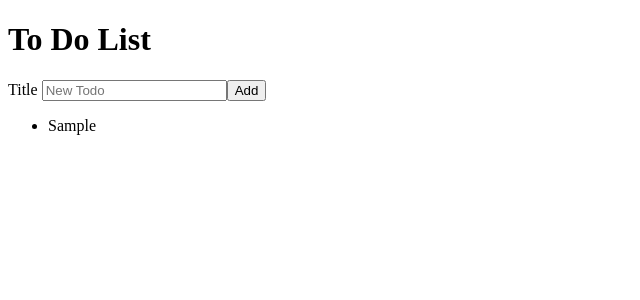
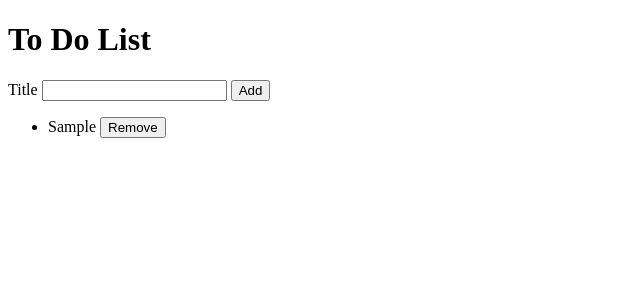
Before and after one commit to ofeterovskaya/react-todo, a React (Create React App) app: page / in a window 1280 px wide. Both pictures are taken after typing "Sample" into the empty fields and a click on the button "Add". Shown: the top 300 px of the page, without its empty margins (0-640 px from the left). Built offline with nearby package versions, Linux system fonts and the light colour scheme.

Commit message:
created reusable lable component, added focus(imperative/declarative component), remove button

```diff
--- a/src/AddTodoForm.js
+++ b/src/AddTodoForm.js
@@ -1,4 +1,5 @@
-import React,{ useState } from 'react';
+import React,{ useState, useEffect, useRef} from 'react';
+import InputWithLabel from "./InputWithLabel";
 
 function AddTodoForm ({onAddTodo}) {
     //create
@@ -22,13 +23,19 @@ function AddTodoForm ({onAddTodo}) {
     }
     return (
         <form onSubmit = {handleAddTodo}>
-            <label htmlFor="todoTitle"> Title </label>
-            <input type = "text"
-                   placeholder = "New Todo"
-                   name = "title"
-                   id = "todoTitle"
-                   value = {todoTitle}
-                   onChange = {handleTitleChange} />
+
+            <InputWithLabel
+                type = "text"
+                // placeholder = "New Todo"
+                name = "title"
+                id = "todoTitle"
+                value = {todoTitle}
+                onChange = {handleTitleChange}
+                autoFocus
+            >
+                Title
+            </InputWithLabel>
+            &nbsp;
             <button type ="submit"> Add </button>
         </form>
     );
--- a/src/App.js
+++ b/src/App.js
@@ -1,6 +1,7 @@
 import React, {useState, useEffect} from 'react';
 import TodoList from "./TodoList";
 import AddTodoForm from "./AddTodoForm";
+import InputWithLabel from "./InputWithLabel";
 
 function useSemiPersistentState() {
   const savedTodoList = JSON.parse(localStorage.getItem("savedTodoList")) || [];
@@ -19,11 +20,16 @@ function App() {
     // setTodoList ([...todoList, newTodo])
     setTodoList(prevTodoList => ([ ...prevTodoList, newTodo ]))
   }
+
+  function removeTodo(id) {
+    setTodoList(todoList.filter((todo) => todo.id !== id));
+  };
+
   return (
     <>
       <h1 >To Do List</h1>
       <AddTodoForm onAddTodo = {addTodo}/>
-      <TodoList todoList = {todoList} />
+      <TodoList todoList = {todoList} onRemoveTodo={removeTodo}/>
     </>
     );
 }
--- /dev/null
+++ b/src/InputWithLabel.js
@@ -0,0 +1,33 @@
+import { useEffect, useRef} from "react";
+
+function InputWithLabel({
+    type,
+    id,
+    name,
+    value,
+    onChange,
+    children,
+    isFocused,
+}) {
+    const inputRef = useRef();
+        useEffect(() => {
+            inputRef.current.focus();
+        }, [isFocused]);
+
+  return (
+    <>
+      <label htmlFor={id}>{children}</label>
+      &nbsp;
+        <input
+            type={type}
+            id={id}
+            name={name}
+            value={value}
+            onChange={onChange}
+            ref={inputRef}
+        ></input>
+    </>
+  );
+}
+
+export default InputWithLabel;
--- a/src/TodoList.js
+++ b/src/TodoList.js
@@ -1,11 +1,15 @@
 import React from "react";
 import TodoListItem from "./TodoListItem";
 
-function TodoList ({todoList}) {
+function TodoList ({todoList, onRemoveTodo}) {
   return (
     <ul>
       {todoList.map ((todo) => (
-        <TodoListItem key={todo.id} task={todo} />
+        <TodoListItem
+          key={todo.id}
+          task={todo}
+          onRemoveTodo={onRemoveTodo}
+        />
       ))}
     </ul>
   );
--- a/src/TodoListItem.js
+++ b/src/TodoListItem.js
@@ -1,8 +1,16 @@
 import React from "react";
 
-function TodoListItem({task}) {
+function TodoListItem({task, onRemoveTodo}) {
+    const {id} = task;
+
     return(
-        <li>{task.title}</li>
+        <li>
+            {task.title}
+            &nbsp;
+            <button type = "button" onClick = {() => onRemoveTodo(id)}>
+                Remove
+            </button>
+        </li>
     );
 };
 export default TodoListItem;
```
